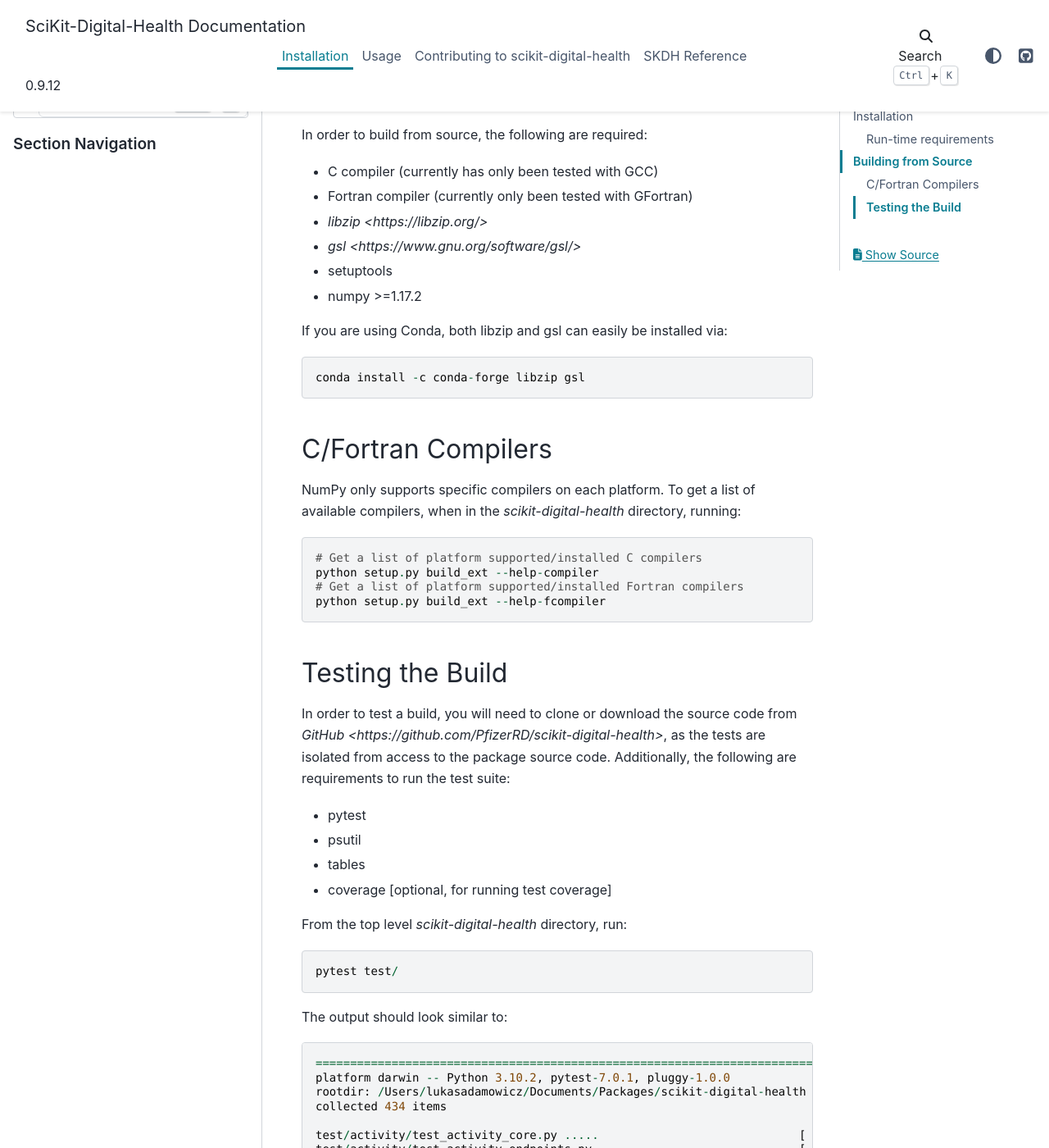
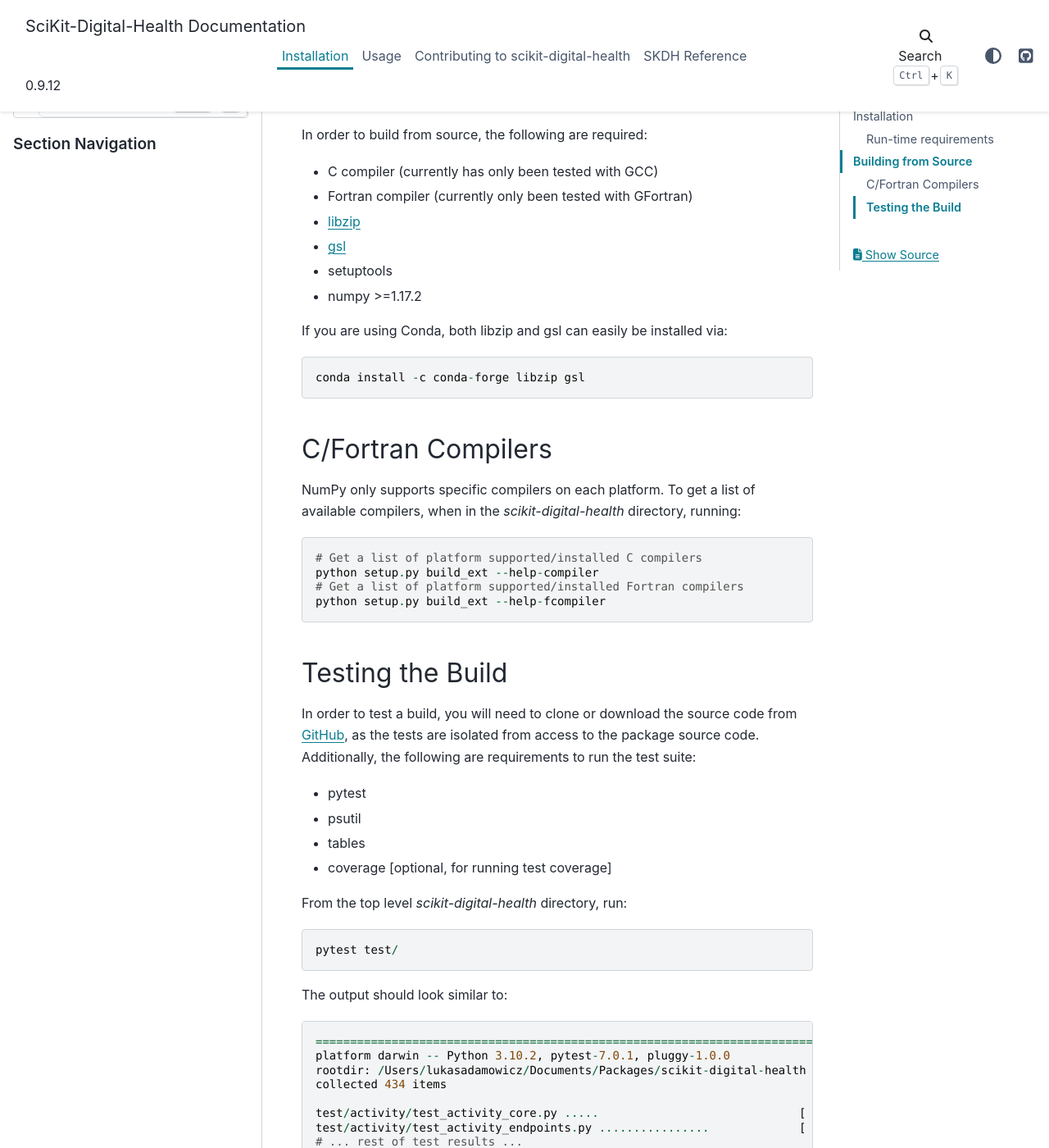
Before and after one commit to pfizer-opensource/scikit-digital-health, a Sphinx documentation site: the page built from docs/src/installation.rst, in a window 1280 px wide and 1400 px high, scrolled down 889 px. Shown: the whole window at 82% size. Built offline with Sphinx 7.4.7 and the PyData theme 0.15.4, drawn with Linux system fonts in a browser that asks for light colours.

Commit message:
Fix links

```diff
--- a/docs/src/installation.rst
+++ b/docs/src/installation.rst
@@ -50,8 +50,8 @@
 
 - C compiler (currently has only been tested with GCC)
 - Fortran compiler (currently only been tested with GFortran)
-- `libzip <https://libzip.org/>`
-- `gsl <https://www.gnu.org/software/gsl/>`
+- `libzip <https://libzip.org/>`_
+- `gsl <https://www.gnu.org/software/gsl/>`_
 - setuptools
 - numpy >=1.17.2
 
@@ -75,7 +75,7 @@
 ^^^^^^^^^^^^^^^^^
 
 In order to test a build, you will need to clone or download the source code from
-`GitHub <https://github.com/PfizerRD/scikit-digital-health>`, as the tests are isolated
+`GitHub <https://github.com/PfizerRD/scikit-digital-health>`_, as the tests are isolated
 from access to the package source code. Additionally, the following are requirements
 to run the test suite:
 
```
